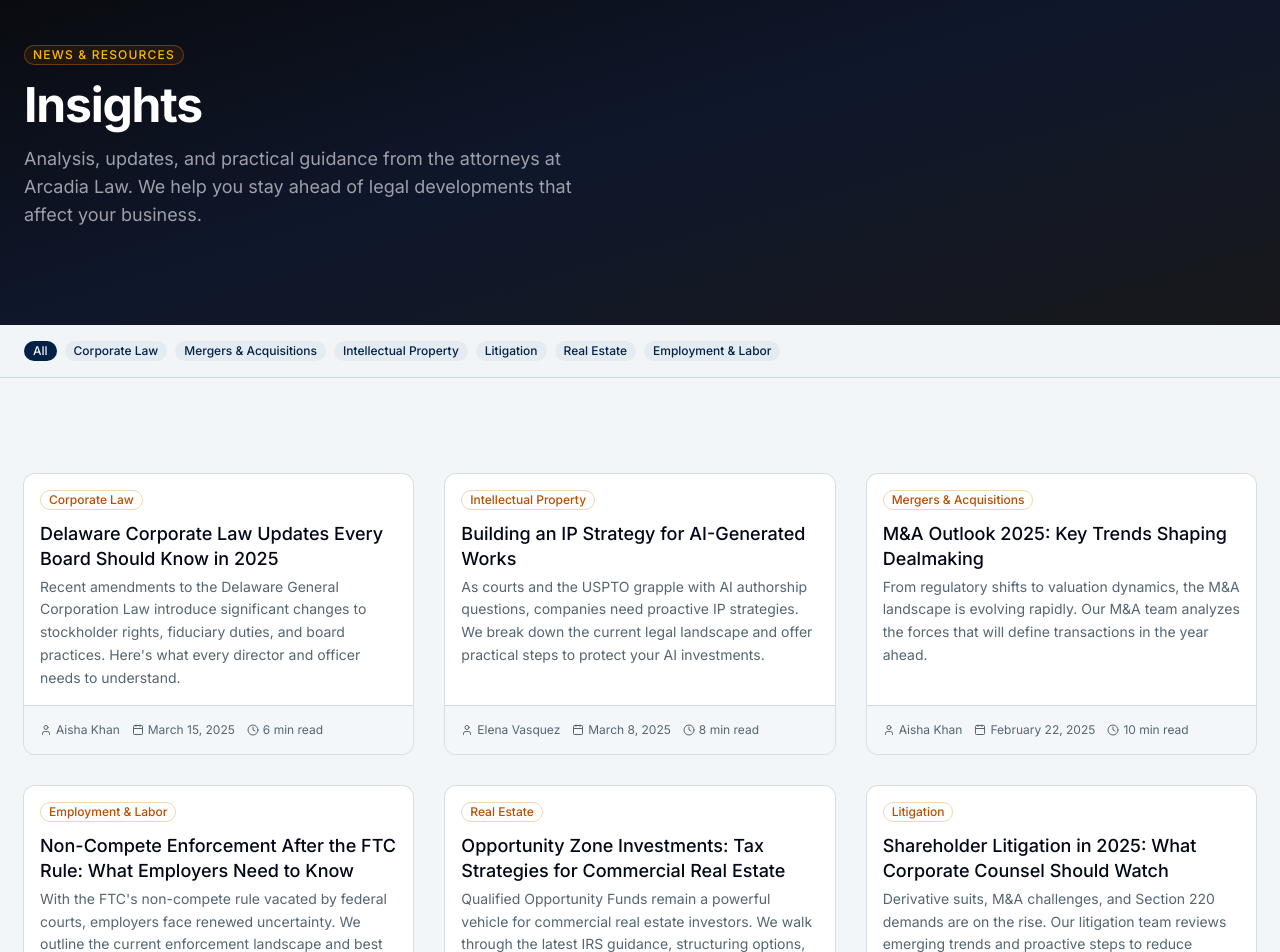
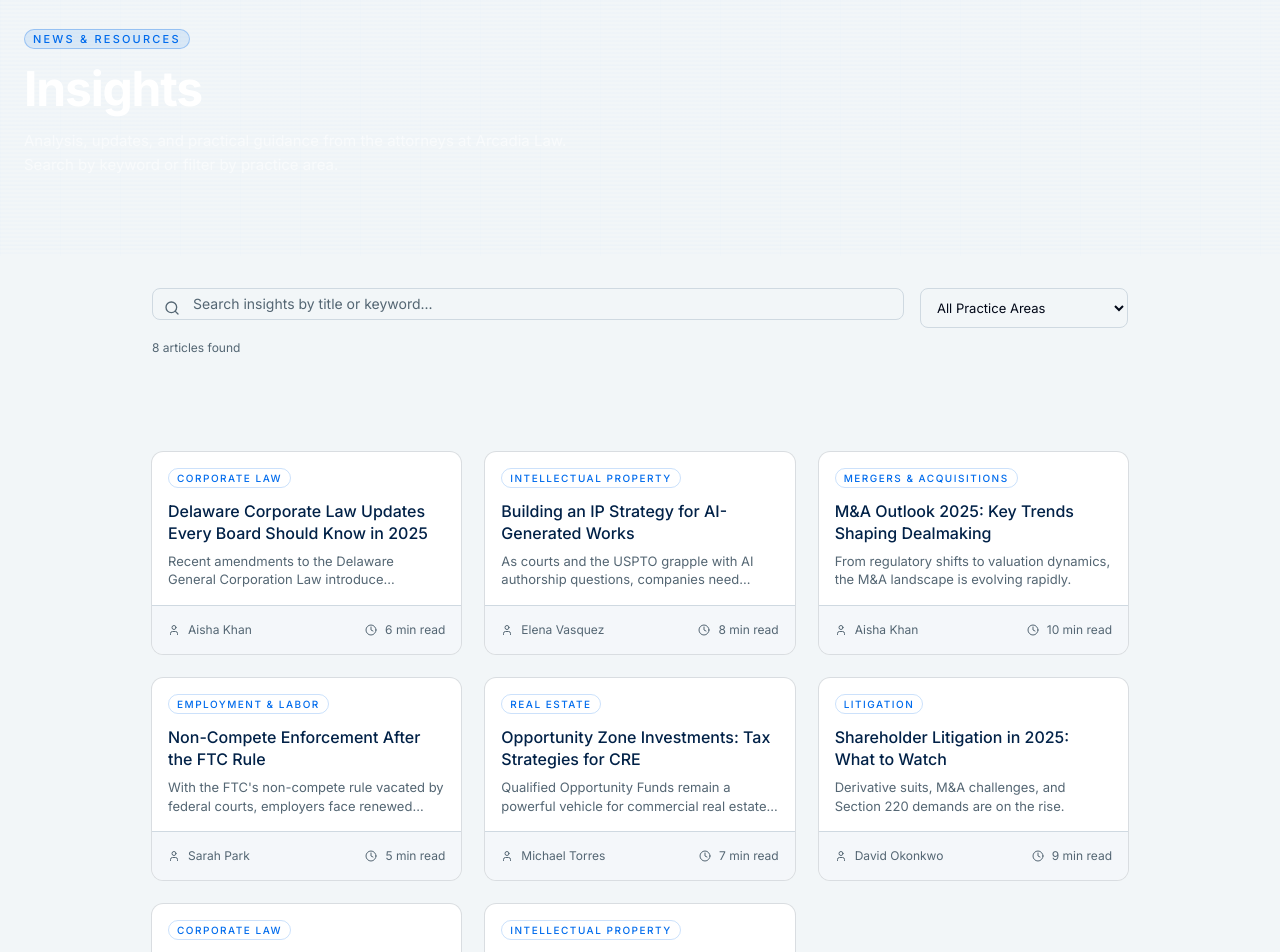
Before and after one commit to anas-khan-antimatter/mkt-arcadia-law, a Next.js app in the folder arcadia-law/: page /insights in a window 1280 px wide. Shown: the part 120-1072 px from the top of the page. Built offline with nearby package versions, Linux system fonts and the light colour scheme.

Commit message:
antimatter: checkpoint c-1790732954718-w4dlf

```diff
--- a/arcadia-law/src/app/insights/page.tsx
+++ b/arcadia-law/src/app/insights/page.tsx
@@ -1,13 +1,25 @@
+"use client";
+
+import { useState, useMemo } from "react";
 import { Badge } from "@/components/ui/badge";
 import { Button } from "@/components/ui/button";
+import { Input } from "@/components/ui/input";
 import {
   Card,
+  CardContent,
   CardDescription,
   CardFooter,
   CardHeader,
   CardTitle,
 } from "@/components/ui/card";
-import { ArrowRight, Calendar, Clock, User } from "lucide-react";
+import {
+  ArrowRight,
+  Calendar,
+  Clock,
+  Search,
+  User,
+  X,
+} from "lucide-react";
 import Link from "next/link";
 
 const articles = [
@@ -15,7 +27,7 @@ const articles = [
     slug: "delaware-2025-corporate-law-updates",
     title: "Delaware Corporate Law Updates Every Board Should Know in 2025",
     excerpt:
-      "Recent amendments to the Delaware General Corporation Law introduce significant changes to stockholder rights, fiduciary duties, and board practices. Here's what every director and officer needs to understand.",
+      "Recent amendments to the Delaware General Corporation Law introduce significant changes to stockholder rights, fiduciary duties, and board practices.",
     author: "Aisha Khan",
     date: "March 15, 2025",
     readTime: "6 min read",
@@ -25,7 +37,7 @@ const articles = [
     slug: "ai-intellectual-property-strategy",
     title: "Building an IP Strategy for AI-Generated Works",
     excerpt:
-      "As courts and the USPTO grapple with AI authorship questions, companies need proactive IP strategies. We break down the current legal landscape and offer practical steps to protect your AI investments.",
+      "As courts and the USPTO grapple with AI authorship questions, companies need proactive IP strategies.",
     author: "Elena Vasquez",
     date: "March 8, 2025",
     readTime: "8 min read",
@@ -35,7 +47,7 @@ const articles = [
     slug: "ma-trends-2025",
     title: "M&A Outlook 2025: Key Trends Shaping Dealmaking",
     excerpt:
-      "From regulatory shifts to valuation dynamics, the M&A landscape is evolving rapidly. Our M&A team analyzes the forces that will define transactions in the year ahead.",
+      "From regulatory shifts to valuation dynamics, the M&A landscape is evolving rapidly.",
     author: "Aisha Khan",
     date: "February 22, 2025",
     readTime: "10 min read",
@@ -43,9 +55,9 @@ const articles = [
   },
   {
     slug: "non-compete-enforcement-2025",
-    title: "Non-Compete Enforcement After the FTC Rule: What Employers Need to Know",
+    title: "Non-Compete Enforcement After the FTC Rule",
     excerpt:
-      "With the FTC's non-compete rule vacated by federal courts, employers face renewed uncertainty. We outline the current enforcement landscape and best practices for protecting legitimate business interests.",
+      "With the FTC's non-compete rule vacated by federal courts, employers face renewed uncertainty.",
     author: "Sarah Park",
     date: "February 10, 2025",
     readTime: "5 min read",
@@ -53,9 +65,9 @@ const articles = [
   },
   {
     slug: "commercial-real-estate-opportunity-zone",
-    title: "Opportunity Zone Investments: Tax Strategies for Commercial Real Estate",
+    title: "Opportunity Zone Investments: Tax Strategies for CRE",
     excerpt:
-      "Qualified Opportunity Funds remain a powerful vehicle for commercial real estate investors. We walk through the latest IRS guidance, structuring options, and common pitfalls to avoid.",
+      "Qualified Opportunity Funds remain a powerful vehicle for commercial real estate investors.",
     author: "Michael Torres",
     date: "January 28, 2025",
     readTime: "7 min read",
@@ -63,133 +75,164 @@ const articles = [
   },
   {
     slug: "shareholder-litigation-trends",
-    title: "Shareholder Litigation in 2025: What Corporate Counsel Should Watch",
+    title: "Shareholder Litigation in 2025: What to Watch",
     excerpt:
-      "Derivative suits, M&A challenges, and Section 220 demands are on the rise. Our litigation team reviews emerging trends and proactive steps to reduce exposure.",
+      "Derivative suits, M&A challenges, and Section 220 demands are on the rise.",
     author: "David Okonkwo",
     date: "January 15, 2025",
     readTime: "9 min read",
     category: "Litigation",
   },
+  {
+    slug: "private-credit-regulation-2025",
+    title: "Private Credit Regulation: What Borrowers Should Know",
+    excerpt:
+      "As private credit markets surpass $2 trillion, regulatory scrutiny is intensifying.",
+    author: "Aisha Khan",
+    date: "December 18, 2024",
+    readTime: "7 min read",
+    category: "Corporate Law",
+  },
+  {
+    slug: "data-privacy-compliance",
+    title: "Data Privacy Compliance: State Law Patchwork in 2025",
+    excerpt:
+      "With 15+ state privacy laws now in effect, companies need a unified compliance strategy.",
+    author: "Elena Vasquez",
+    date: "December 5, 2024",
+    readTime: "6 min read",
+    category: "Intellectual Property",
+  },
 ];
 
+const allCategories = [...new Set(articles.map((a) => a.category))].sort();
+
 export default function InsightsPage() {
+  const [search, setSearch] = useState("");
+  const [categoryFilter, setCategoryFilter] = useState("");
+
+  const filtered = useMemo(() => {
+    return articles.filter((a) => {
+      if (search && !a.title.toLowerCase().includes(search.toLowerCase()) && !a.excerpt.toLowerCase().includes(search.toLowerCase())) return false;
+      if (categoryFilter && a.category !== categoryFilter) return false;
+      return true;
+    });
+  }, [search, categoryFilter]);
+
+  const clearFilters = () => {
+    setSearch("");
+    setCategoryFilter("");
+  };
+
+  const hasFilters = search || categoryFilter;
+
   return (
     <div className="flex flex-col">
       {/* Hero */}
-      <section className="bg-gradient-to-br from-zinc-950 via-slate-900 to-zinc-900 py-16 md:py-24">
-        <div className="container mx-auto px-4 md:px-6">
-          <Badge className="mb-4 border-amber-600/40 bg-amber-600/10 text-amber-400 text-xs tracking-widest uppercase">
+      <section className="relative overflow-hidden bg-[oklch(0.08_0.03_255)] scan-line py-16 md:py-20">
+        <div className="absolute inset-0 grid-overlay opacity-30" />
+        <div className="container mx-auto px-4 md:px-6 relative z-10">
+          <Badge className="mb-4 border-accent/30 bg-accent/10 text-accent text-[11px] tracking-[0.2em] uppercase font-mono">
             News & Resources
           </Badge>
           <h1 className="text-4xl font-bold tracking-tight text-white md:text-5xl">
             Insights
           </h1>
-          <p className="mt-4 max-w-xl text-lg text-zinc-400">
+          <p className="mt-4 max-w-xl text-lg text-white/55 font-mono text-[15px]">
             Analysis, updates, and practical guidance from the attorneys at
-            Arcadia Law. We help you stay ahead of legal developments that
-            affect your business.
+            Arcadia Law. Search by keyword or filter by practice area.
           </p>
         </div>
       </section>
 
-      {/* Category filters */}
-      <section className="border-b border-border bg-muted/20 py-4">
-        <div className="container mx-auto px-4 md:px-6">
-          <div className="flex flex-wrap gap-2">
-            {[
-              "All",
-              "Corporate Law",
-              "Mergers & Acquisitions",
-              "Intellectual Property",
-              "Litigation",
-              "Real Estate",
-              "Employment & Labor",
-            ].map((cat) => (
-              <Badge
-                key={cat}
-                variant={cat === "All" ? "default" : "secondary"}
-                className="cursor-pointer text-xs"
+      {/* Search & Filters */}
+      <section className="py-12 md:py-8">
+        <div className="container mx-auto px-4 md:px-6 max-w-5xl">
+          <div className="flex flex-col gap-4 sm:flex-row">
+            <div className="relative flex-1">
+              <Search className="absolute left-3 top-1/2 h-4 w-4 -translate-y-1/2 text-muted-foreground" />
+              <Input
+                placeholder="Search insights by title or keyword..."
+                value={search}
+                onChange={(e) => setSearch(e.target.value)}
+                className="pl-10 font-mono text-[14px]"
+              />
+            </div>
+            <select
+              value={categoryFilter}
+              onChange={(e) => setCategoryFilter(e.target.value)}
+              className="h-10 rounded-lg border border-border bg-background px-3 text-sm font-mono text-[13px] focus:outline-none focus:ring-1 focus:ring-accent sm:w-52"
             >
-                {cat}
-              </Badge>
+              <option value="">All Practice Areas</option>
+              {allCategories.map((cat) => (
+                <option key={cat} value={cat}>{cat}</option>
               ))}
+            </select>
+            {hasFilters && (
+              <Button
+                variant="ghost"
+                size="sm"
+                onClick={clearFilters}
+                className="text-xs font-mono text-muted-foreground shrink-0"
+              >
+                <X className="mr-1 h-3 w-3" /> Clear
+              </Button>
+            )}
           </div>
+          <p className="mt-3 text-xs text-muted-foreground font-mono">
+            {filtered.length} article{filtered.length !== 1 ? "s" : ""} found
+          </p>
         </div>
       </section>
 
-      {/* Articles list */}
-      <section className="py-16 md:py-24">
-        <div className="container mx-auto px-4 md:px-6">
-          <div className="grid gap-8 md:grid-cols-2 lg:grid-cols-3">
-            {articles.map((article) => (
-              <Card
-                key={article.slug}
-                className="flex flex-col transition-all hover:shadow-lg hover:border-amber-600/30"
-              >
+      {/* Articles */}
+      <section className="py-8 md:py-16">
+        <div className="container mx-auto px-4 md:px-6 max-w-5xl">
+          {filtered.length === 0 ? (
+            <Card className="border-border">
+              <CardContent className="py-12 text-center">
+                <p className="text-muted-foreground font-mono text-[15px]">No articles found matching your search.</p>
+                <Button variant="outline" size="sm" onClick={clearFilters} className="mt-4 font-mono text-xs">
+                  Clear Search
+                </Button>
+              </CardContent>
+            </Card>
+          ) : (
+            <div className="grid gap-6 sm:grid-cols-2 lg:grid-cols-3">
+              {filtered.map((article) => (
+                <Link key={article.slug} href={`/insights/${article.slug}`} className="group">
+                  <Card className="h-full border-border transition-all group-hover:border-accent/30 group-hover:shadow-sm">
                     <CardHeader>
-                  <Badge
-                    variant="outline"
-                    className="w-fit mb-2 text-xs border-amber-600/30 text-amber-700"
-                  >
+                      <Badge variant="outline" className="w-fit border-accent/20 text-accent text-[10px] tracking-[0.15em] uppercase font-mono mb-2">
                         {article.category}
                       </Badge>
-                  <CardTitle className="text-lg leading-snug">
-                    <Link
-                      href={`/insights/${article.slug}`}
-                      className="hover:text-amber-600 transition-colors"
-                    >
+                      <CardTitle className="text-base text-primary leading-snug group-hover:text-accent transition-colors">
                         {article.title}
-                    </Link>
                       </CardTitle>
-                  <CardDescription className="text-sm leading-relaxed">
+                      <CardDescription className="line-clamp-2 font-mono text-[13px] mt-1">
                         {article.excerpt}
                       </CardDescription>
                     </CardHeader>
-                <CardFooter className="mt-auto border-t border-border pt-4">
-                  <div className="flex w-full flex-wrap items-center gap-3 text-xs text-muted-foreground">
-                    <span className="flex items-center gap-1">
+                    <CardFooter className="flex items-center justify-between text-xs text-muted-foreground font-mono">
+                      <div className="flex items-center gap-2">
                         <User className="h-3 w-3" />
-                      {article.author}
-                    </span>
-                    <span className="flex items-center gap-1">
-                      <Calendar className="h-3 w-3" />
-                      {article.date}
-                    </span>
-                    <span className="flex items-center gap-1">
+                        <span>{article.author}</span>
+                      </div>
+                      <div className="flex items-center gap-2">
                         <Clock className="h-3 w-3" />
-                      {article.readTime}
-                    </span>
+                        <span>{article.readTime}</span>
                       </div>
                     </CardFooter>
                   </Card>
+                </Link>
               ))}
             </div>
-        </div>
-      </section>
-
-      {/* CTA */}
-      <section className="bg-muted/30 py-16">
-        <div className="container mx-auto px-4 text-center md:px-6">
-          <h2 className="text-2xl font-bold tracking-tight md:text-3xl">
-            Want to receive these insights in your inbox?
-          </h2>
-          <p className="mt-3 text-muted-foreground max-w-lg mx-auto">
-            Subscribe to the Arcadia Law newsletter for monthly updates on
-            corporate law developments and firm news.
-          </p>
-          <div className="mt-6">
-            <Button
-              size="lg"
-              className="bg-amber-600 hover:bg-amber-700 text-white"
-              render={<Link href="/contact" />}
-            >
-              Subscribe to Our Newsletter
-                <ArrowRight className="ml-2 h-4 w-4" />
-            </Button>
-          </div>
+          )}
         </div>
       </section>
     </div>
   );
 }
+
+// Need CardContent
+import { CardContent } from "@/components/ui/card";
```
Lines whose indentation alone changed are shown as unchanged.
